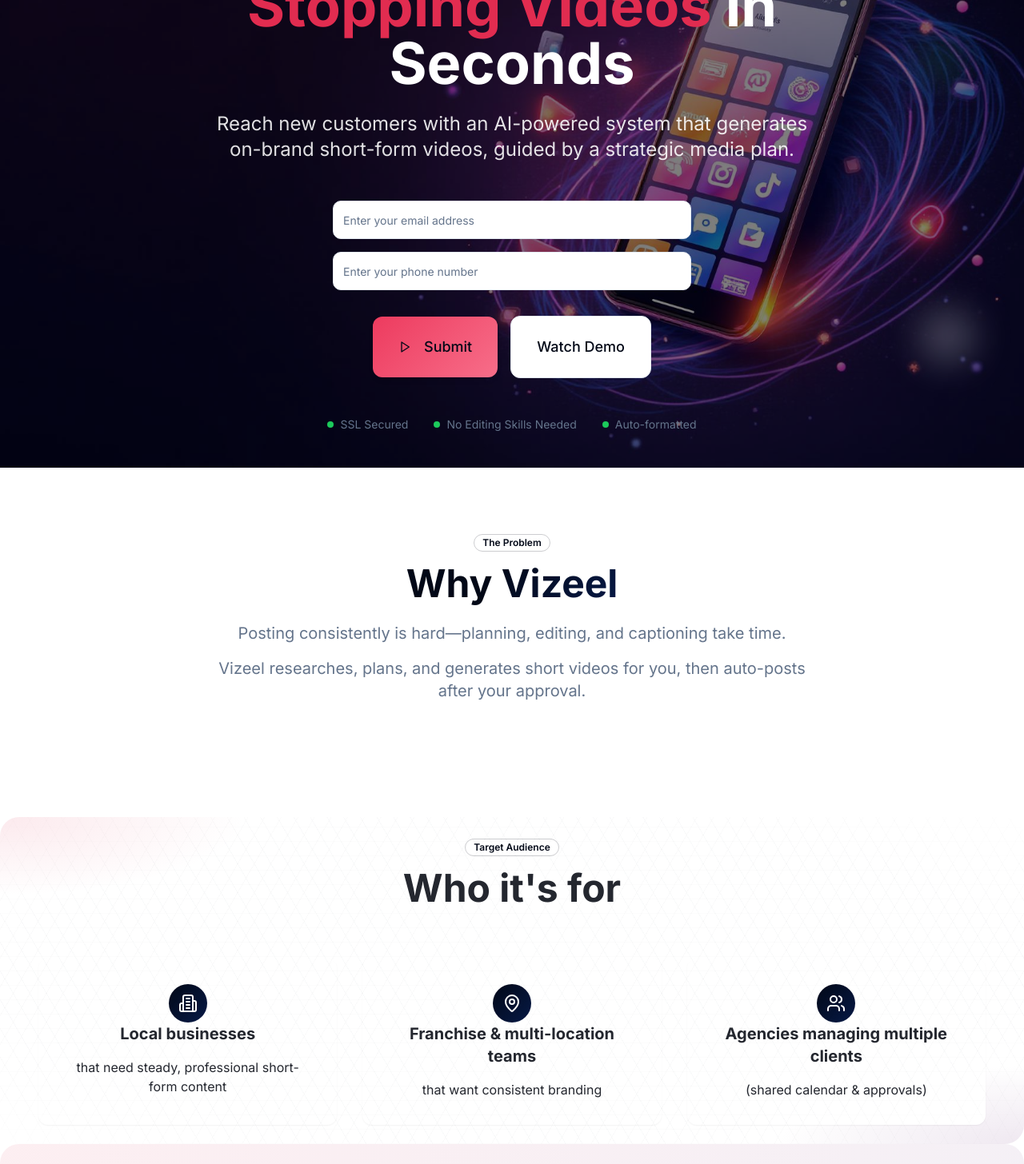
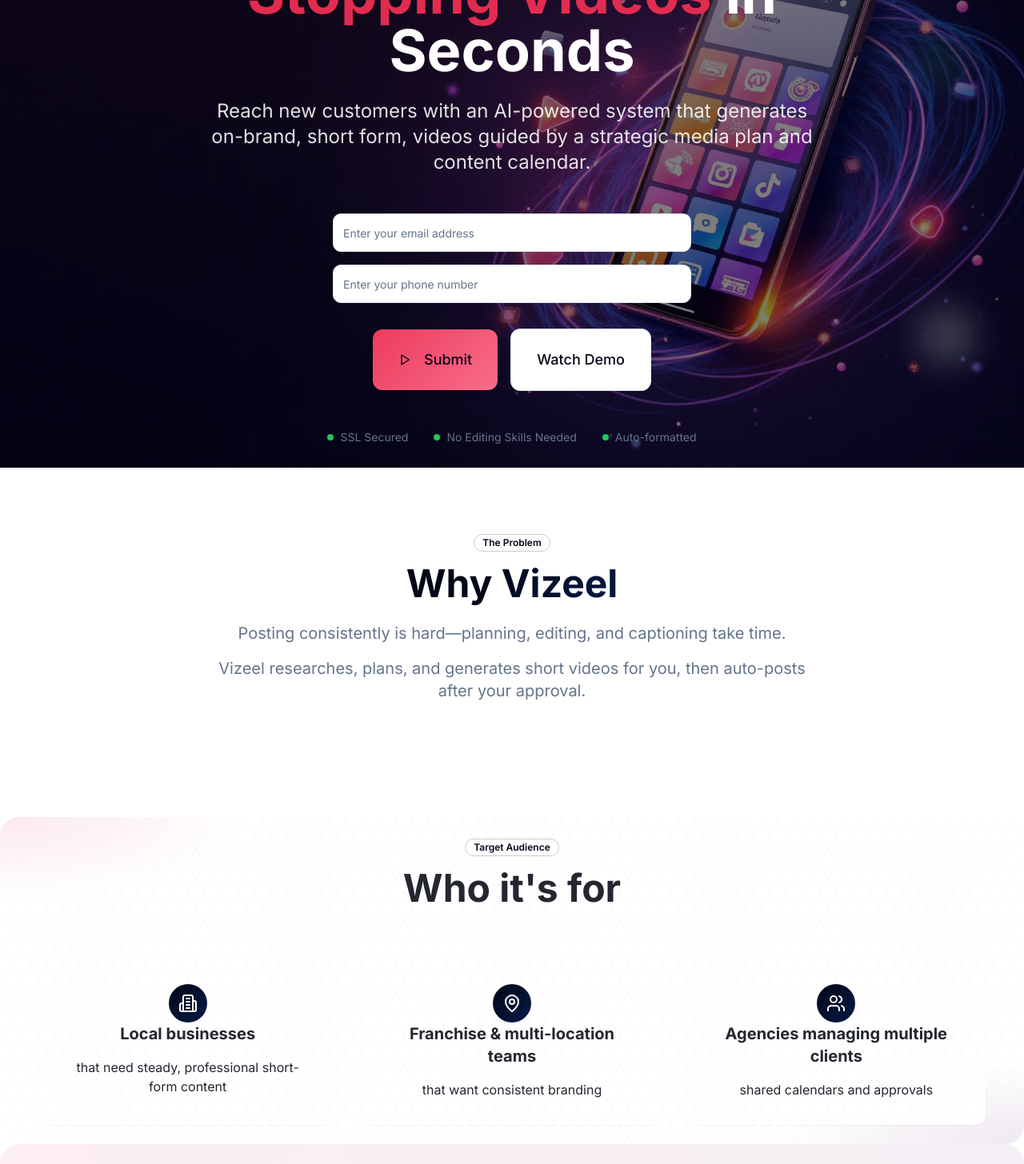
Before and after one commit to vizeel/vizeel-website, a React (Vite) app: page / in a window 1280 px wide. Shown: the part 280-1736 px from the top of the page at 80% size. Built offline with nearby package versions, Linux system fonts and the light colour scheme.

Commit message:
Update homepage text
Update text in the 'Who's it for' section and the Hero section to match the provided copy.

```diff
--- a/src/components/HeroSection.tsx
+++ b/src/components/HeroSection.tsx
@@ -49,7 +49,7 @@ const HeroSection = () => {
 
           {/* Subtitle */}
           <p className="subhead text-xl md:text-2xl mb-12 max-w-3xl mx-auto leading-relaxed">
-            Reach new customers with an AI-powered system that generates on-brand short-form videos, guided by a strategic media plan.
+            Reach new customers with an AI-powered system that generates on-brand, short form, videos guided by a strategic media plan and content calendar.
           </p>
 
           {/* Lead Capture Form */}
--- a/src/components/WhoItsFor.tsx
+++ b/src/components/WhoItsFor.tsx
@@ -17,7 +17,7 @@ const WhoItsFor = () => {
     {
       icon: Users,
       title: "Agencies managing multiple clients",
-      description: "(shared calendar & approvals)"
+      description: "shared calendars and approvals"
     }
   ];
 
```
